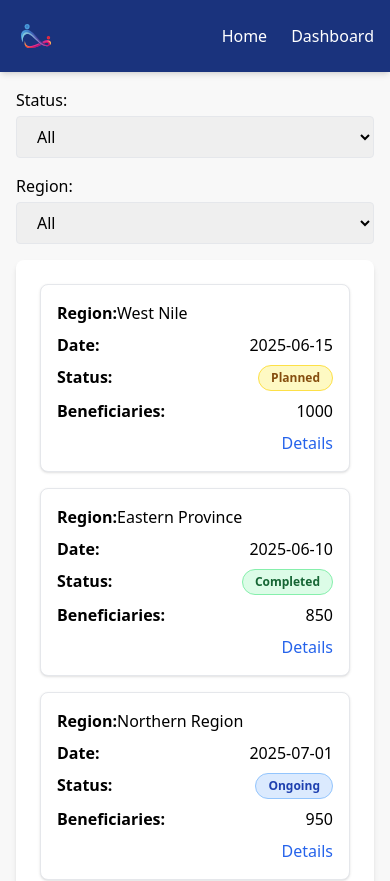
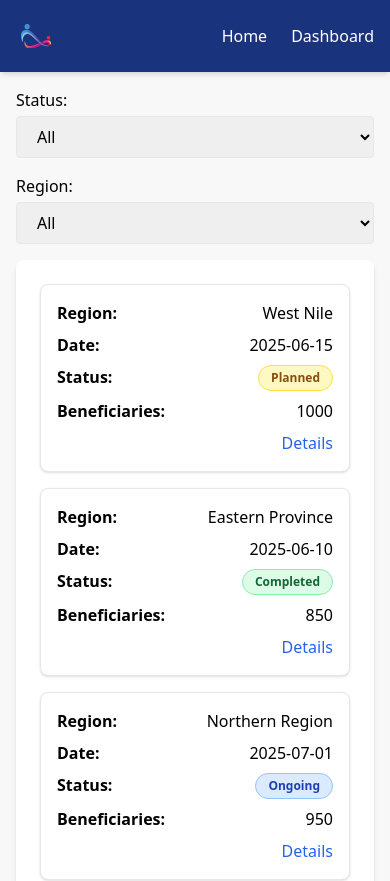
Before and after one commit to Alejotavo/Aidonic-Coding-Task, a React (Vite) app: page / in a window 390 px wide. Shown: the top 881 px of the page. Built offline with nearby package versions, Linux system fonts and the light colour scheme.

Commit message:
refactor title align on mobile

```diff
--- a/src/components/tableComponent/TableComponent.tsx
+++ b/src/components/tableComponent/TableComponent.tsx
@@ -93,7 +93,7 @@ function Table({ status, region }: TableProps) {
           <div key={row.id} className="bg-white rounded-lg shadow p-4 flex flex-col gap-2 border border-gray-200">
             <div className="flex justify-between">
               <span className="font-semibold">Region:</span>
-              <span className="text-left w-full">{row.region}</span>
+              <span className="text-right w-full">{row.region}</span>
             </div>
             <div className="flex justify-between">
               <span className="font-semibold">Date:</span>
```
